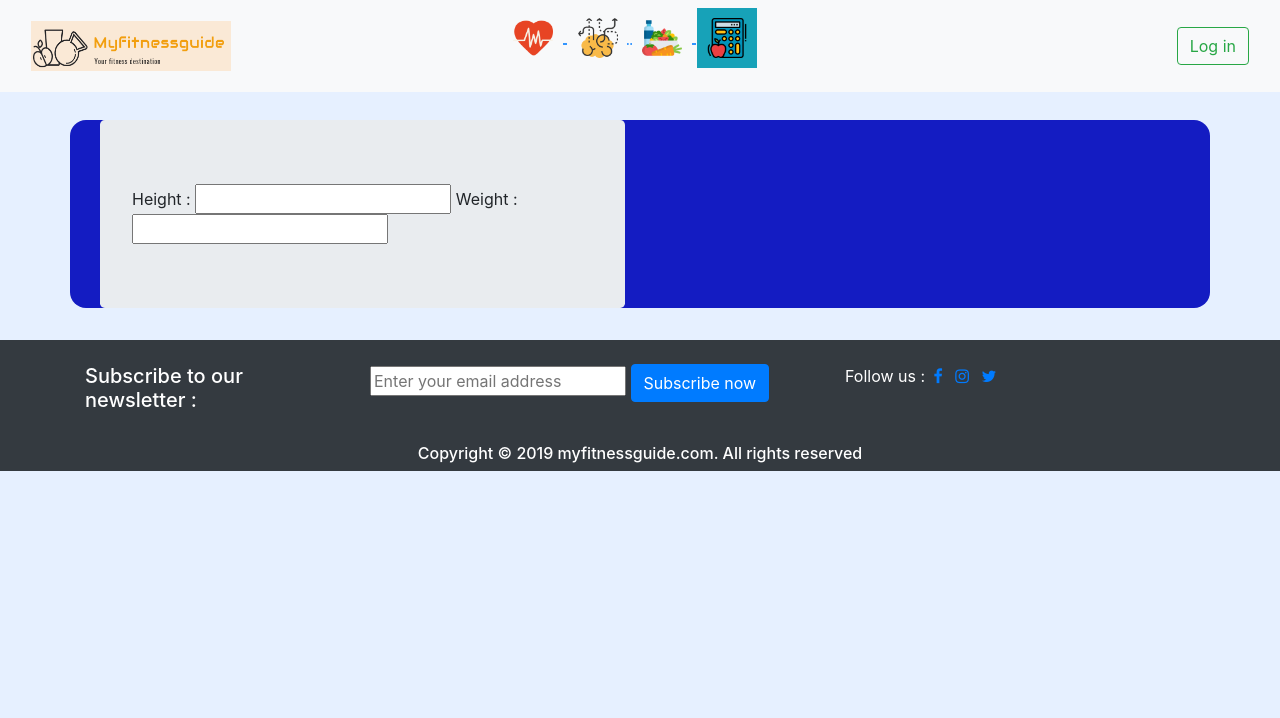
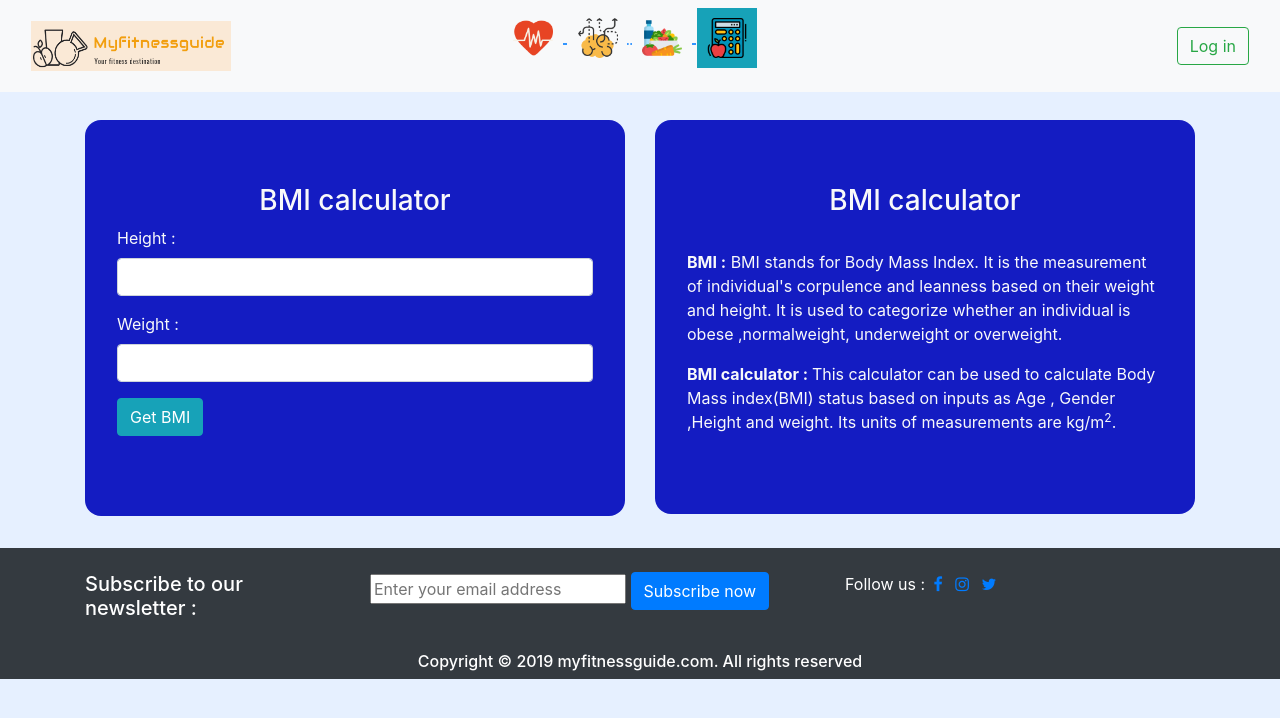
Before and after one commit to mk3051458/myfitnessguide.github.io, a PHP site: page /calculators/bmi-calculator.php in a window 1280 px wide. Shown: the top 718 px of the page. Run offline with PHP 8.4, Linux system fonts and the light colour scheme; some libraries are stand-ins or nearby versions.

Commit message:
updating ui of bmi calculator

```diff
--- a/calculators/bmi-calculator.php
+++ b/calculators/bmi-calculator.php
@@ -1,15 +1,51 @@
 <?php
     include "header.php";
 ?>
-<div class="container bmi-calculator">
-    <div class="col-md-6">
-    <div class="jumbotron">
-        <form action="" method="post">
-            Height : <input type="number" name="" id="">
-            Weight : <input type="number" name="" id="">
+<div class="container ">
+    <div class="row">
+        <div class="col-md-6 ">
+            <div class="jumbotron bmi-calculator text-light">
+                <h3 class="text-center">BMI calculator</h3>
+                <form action="" method="post">
+                    <div class="form-group">
+                        <label for="height">Height :</label>
+                        <input type="number" name="" id="height" class="form-control">
+                    </div>
+                    <div class="form-group">
+                        <label for="weight">Weight :</label>
+                        <input type="number" name="" id="weight" class="form-control">
+                    </div>
+                    <div class="form-group">
+                        <!-- <input type="submit" name="submit" value="Get BMI" class="btn btn-primary"> -->
+                        <input type="submit" name="submit" value="Get BMI" class="btn btn-info">
+                        <!-- <input type="submit" name="submit" value="Get BMI" class="btn btn-success">
+                        <input type="submit" name="submit" value="Get BMI" class="btn btn-warning">
+                        <input type="submit" name="submit" value="Get BMI" class="btn btn-dark">
+                        <input type="submit" name="submit" value="Get BMI" class="btn btn-light"> -->
 
-        </form>
-    </div>
+                    </div>
+                </form>
+            </div>
+        </div>
+        <div class="col-md-6 text-light">
+            <div class="jumbotron bmi-description">
+            <h3 class="text-center">BMI calculator</h3>
+            <br>
+                <p>
+                    <strong>BMI :</strong>
+                    BMI stands for Body Mass Index. It is the measurement of individual's
+                    corpulence and leanness based on their weight and height. It is used to categorize whether
+                    an individual is obese ,normalweight, underweight or overweight.
+                </p>
+
+                <p>
+                    <strong> BMI calculator : </strong>
+                    This calculator can be used to calculate Body Mass index(BMI) status based on inputs as Age ,
+                    Gender ,Height and weight. Its units of measurements are kg/m<sup>2</sup>.
+                </p>
+
+            </div>
+        </div>
     </div>
 </div>
 <?php
--- /dev/null
+++ b/calculators/css/calculators-style.css
@@ -0,0 +1,11 @@
+.bmi-calculator{
+    margin-top : 120px;
+    background: #141CC2;
+    border-radius: 16px;
+}
+.bmi-description{
+    margin-top : 120px;
+    background: #141CC2;
+    border-radius: 16px;
+
+}
--- a/calculators/header.php
+++ b/calculators/header.php
@@ -9,6 +9,8 @@
     <link rel="stylesheet" href="https://stackpath.bootstrapcdn.com/bootstrap/4.3.1/css/bootstrap.min.css">
     <link rel="stylesheet" href="https://cdnjs.cloudflare.com/ajax/libs/font-awesome/4.7.0/css/font-awesome.min.css">
     <link rel="stylesheet" href="../css/style.css">
+    <link rel="stylesheet" href="css/calculators-style.css">
+
     <script src="https://cdnjs.cloudflare.com/ajax/libs/jquery/3.4.1/jquery.min.js"></script>
     <script src="../js/custom.js"></script>
     <title>Myfitnessguide.com Your fitness destination</title>
```
Also changed, not shown: habit/habit-formation.php (+7 -4 lines).
